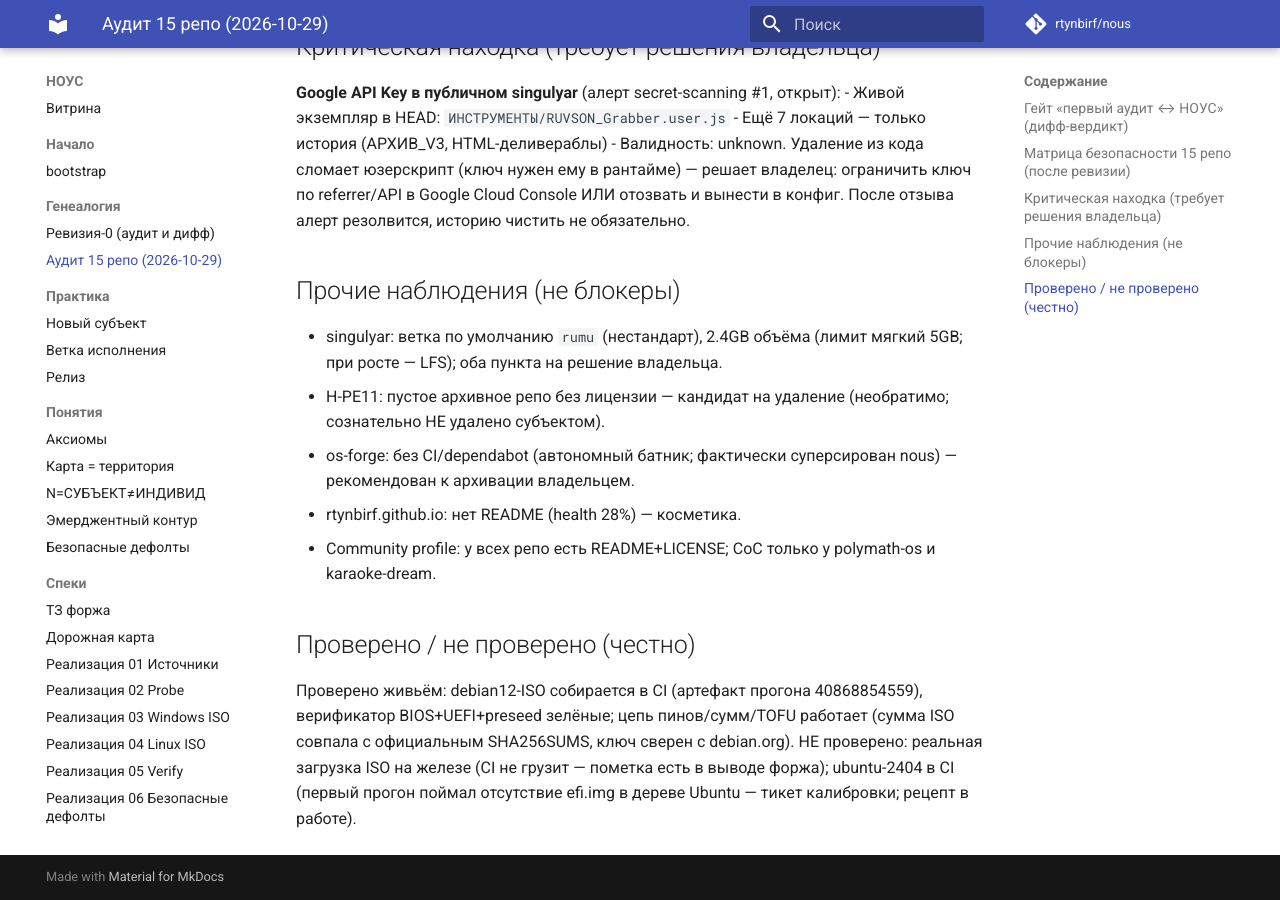
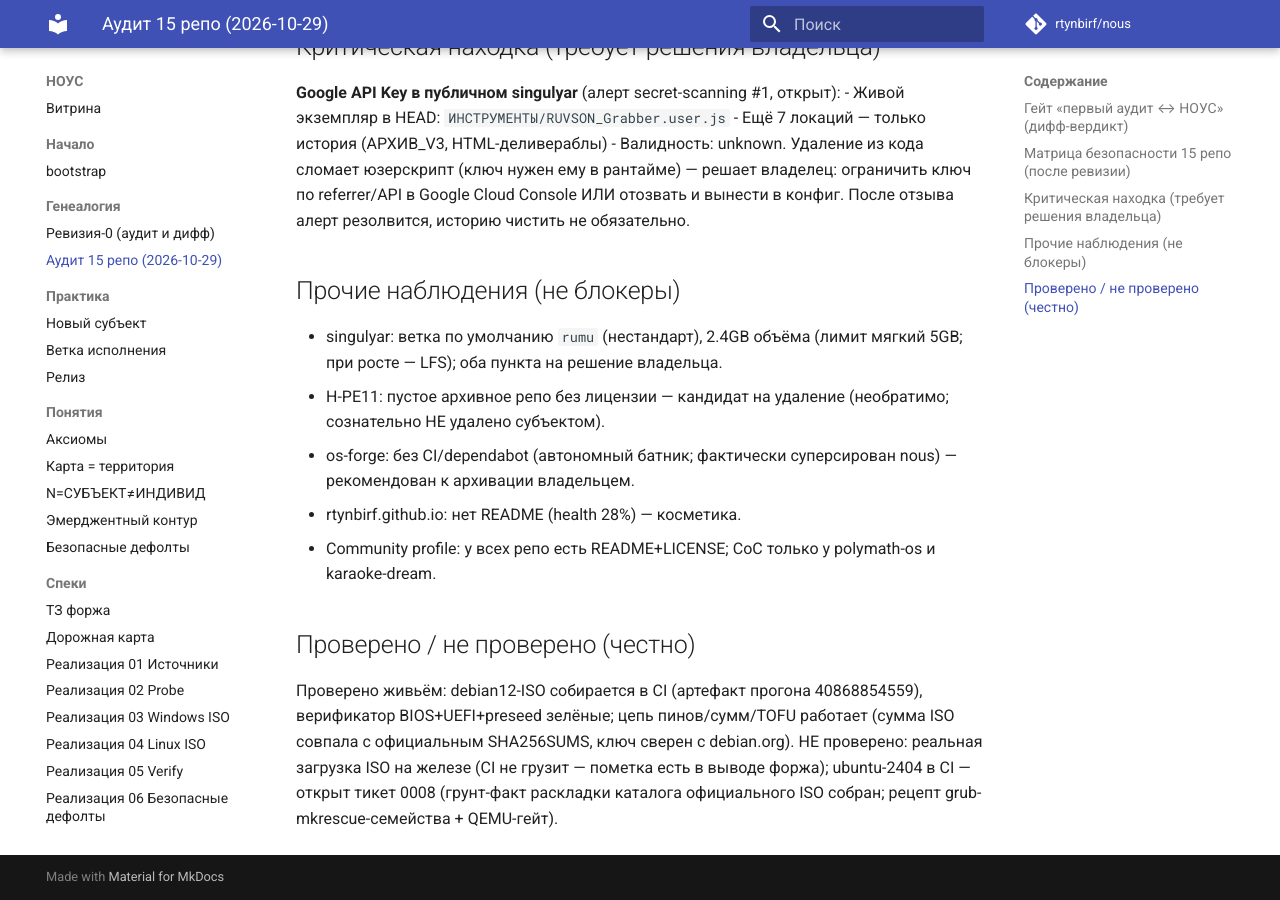
Before and after one commit to rtynbirf/nous, an MkDocs documentation site: the page built from docs/genesis/audit-2026-10-29.md, in a window 1280 px wide and 900 px high, scrolled down 1950 px. Built offline with MkDocs 1.6.1 and Material for MkDocs 9.7.7, drawn with Linux system fonts in a browser that asks for light colours; comment, search, counter and statistics services are not loaded.

Commit message:
docs(genesis): аудит-док — ubuntu-2404 → тикет 0008

```diff
--- a/docs/genesis/audit-2026-10-29.md
+++ b/docs/genesis/audit-2026-10-29.md
@@ -67,5 +67,5 @@ community standards, CI, dependabot, пины. Сырые данные: scripts/
 верификатор BIOS+UEFI+preseed зелёные; цепь пинов/сумм/TOFU работает
 (сумма ISO совпала с официальным SHA256SUMS, ключ сверен с debian.org).
 НЕ проверено: реальная загрузка ISO на железе (CI не грузит — пометка есть
-в выводе форжа); ubuntu-2404 в CI (первый прогон поймал отсутствие efi.img
-в дереве Ubuntu — тикет калибровки; рецепт в работе).
+в выводе форжа); ubuntu-2404 в CI — открыт тикет 0008 (грунт-факт раскладки каталога
+официального ISO собран; рецепт grub-mkrescue-семейства + QEMU-гейт).
```
